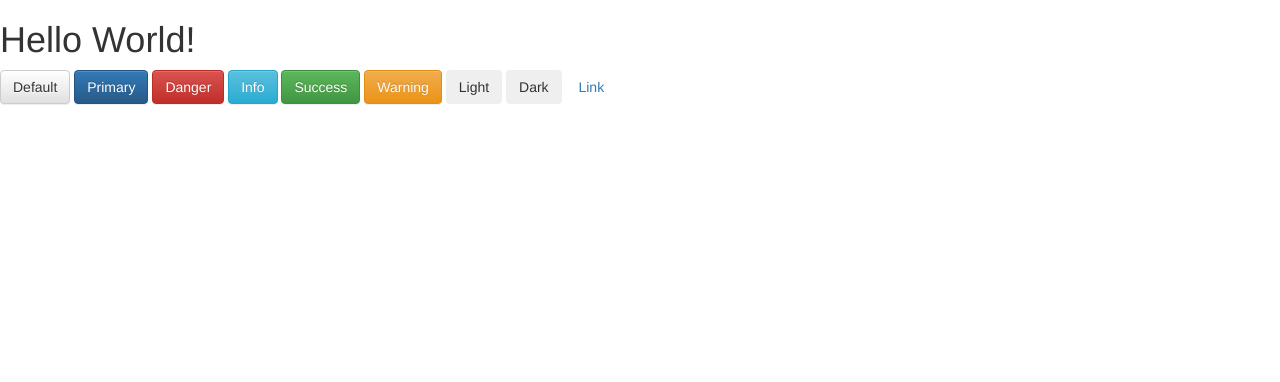
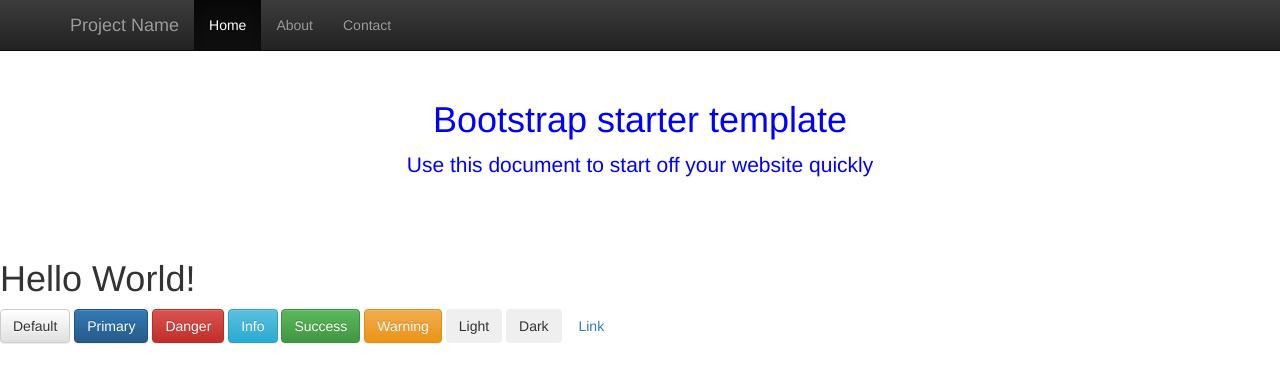
Before and after one commit to ccsjunio/info1252_week12, a plain HTML site: page index.html in a window 1280 px wide. Drawn offline with nearby package versions, Linux system fonts and the light colour scheme.

```diff
--- a/index.html
+++ b/index.html
@@ -7,6 +7,7 @@
         <meta name="viewport" content="width=devide-width, initial-scale=1, shrink-to-fit=no" />
         <!-- -->
         <meta name="author" content="CARLOS CESAR DA SILVA FERRAZ JUNIOR" />
+        <meta name="description" content="Starter page for bootstrap template" />
 
         <!-- Latest compiled and minified CSS -->
         <link rel="stylesheet" href="https://stackpath.bootstrapcdn.com/bootstrap/3.4.1/css/bootstrap.min.css" integrity="sha384-HSMxcRTRxnN+Bdg0JdbxYKrThecOKuH5zCYotlSAcp1+c8xmyTe9GYg1l9a69psu" crossorigin="anonymous">
@@ -17,8 +18,40 @@
         <!-- Latest compiled and minified JavaScript -->
         <script src="https://stackpath.bootstrapcdn.com/bootstrap/3.4.1/js/bootstrap.min.js" integrity="sha384-aJ21OjlMXNL5UyIl/XNwTMqvzeRMZH2w8c5cRVpzpU8Y5bApTppSuUkhZXN0VxHd" crossorigin="anonymous"></script>
 
+        <link rel="stylesheet" href="./main.css" />
+
     </head>
     <body>
+        <nav class="navbar navbar-inverse navbar-fixed-top">
+            <div class="container">
+                <div class="navbar-header">
+                    <button type="button" class="navbar-toggle collapse">
+                        <span class="sr-only">Toggle Navigation</span>
+                        <span class="icon-bar"></span>
+                        <span class="icon-bar"></span>
+                        <span class="icon-bar"></span>
+                    </button>
+                    <a class="navbar-brand" href="#">Project Name</a>
+                </div>
+                <div id="navbar" class="collapse navbar-collapse">
+                    <ul class="nav navbar-nav">
+                        <li class="active"><a href="#">Home</a></li>
+                        <li><a href="#">About</a></li>
+                        <li><a href="#">Contact</a></li>
+                    </ul>
+                    <!-- nav collapse -->
+                </div>
+            </div>
+
+        </nav>
+
+        <div class="container">
+            <div class="starter-template">
+                <h1>Bootstrap starter template</h1>
+                <p class="lead">Use this document to start off your website quickly</p>
+            </div>
+        </div>
+
         <h1>Hello World!</h1>
 
         <button type="button" class="btn btn-default">Default</button>
--- /dev/null
+++ b/main.css
@@ -0,0 +1,9 @@
+body{
+    padding-top: 40px;
+}
+
+.starter-template{
+    padding: 40px 15px;
+    text-align: center;
+    color: blue !important;
+}
```
